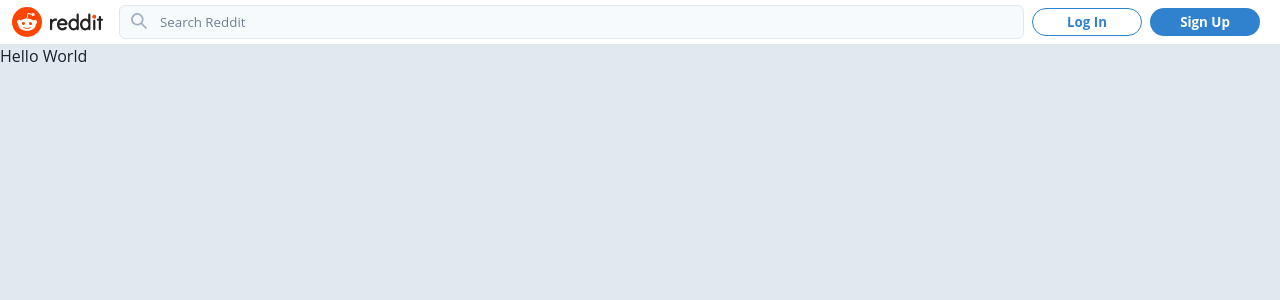
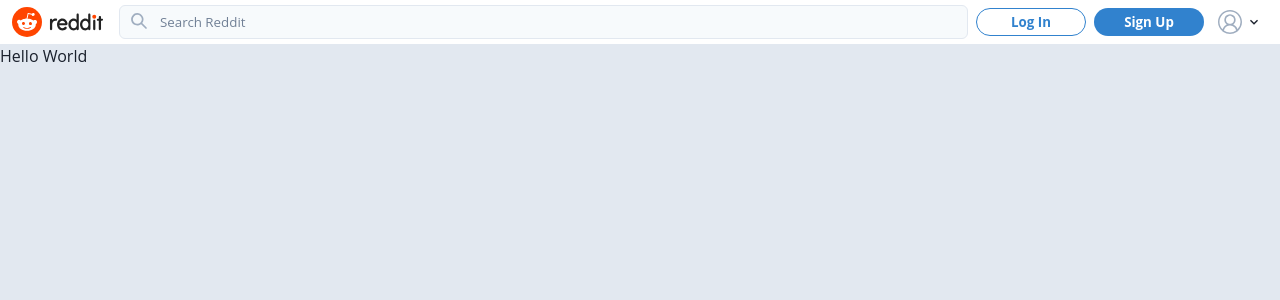
Before and after one commit to Virtucon/reddit-nextjs, a Next.js app: page / in a window 1280 px wide. Shown: the top 300 px of the page. Built offline with nearby package versions, Linux system fonts and the light colour scheme; no server answers.

Commit message:
icons added to navbar dependant on login state

```diff
--- a/src/components/Navbar/rightContent/RightContent.tsx
+++ b/src/components/Navbar/rightContent/RightContent.tsx
@@ -1,10 +1,10 @@
 import AuthModal from "@/components/modal/auth/AuthModal";
-import { Button, Flex } from "@chakra-ui/react";
-import { signOut, User } from "firebase/auth";
+import { Flex } from "@chakra-ui/react";
+import { User } from "firebase/auth";
 import { FC } from "react";
 import AuthButtons from "./AuthButtons";
-import { auth } from "@/firebase/clientApp";
 import Icons from "./Icons";
+import UserMenu from "./UserMenu";
 
 interface RightContentProps {
   user?: User | null;
@@ -19,6 +19,7 @@
         align="center"
       >
         {user ? <Icons /> : <AuthButtons /> }
+        <UserMenu user={user}/>
       </Flex>
     </>
   );
--- /dev/null
+++ b/src/components/Navbar/rightContent/UserMenu.tsx
@@ -0,0 +1,116 @@
+import { ChevronDownIcon } from "@chakra-ui/icons";
+import {
+  Flex,
+  Icon,
+  Menu,
+  MenuButton,
+  MenuDivider,
+  MenuItem,
+  MenuList,
+} from "@chakra-ui/react";
+import { signOut, User } from "firebase/auth";
+import { FC } from "react";
+import { FaRedditSquare } from "react-icons/fa";
+import { VscAccount } from "react-icons/vsc";
+import { CgProfile } from "react-icons/cg";
+import { MdOutlineLogin } from "react-icons/md";
+import { auth } from "@/firebase/clientApp";
+import { authModalState } from "@/atoms/authModalAtom";
+import { useSetRecoilState } from "recoil";
+
+interface UserMenuProps {
+  user?: User | null;
+}
+
+const UserMenu: FC<UserMenuProps> = ({ user }) => {
+  const setAuthModalState = useSetRecoilState(authModalState);
+
+  return (
+    <Menu>
+      <MenuButton
+        cursor="pointer"
+        padding="0px 6px"
+        borderRadius="4px"
+        _hover={{ outline: "1px solid", outlineColor: "gray.200" }}
+      >
+        <Flex align="center">
+          <Flex align="center">
+            {user ? (
+              <>
+                <Icon
+                  fontSize={24}
+                  color="gray.300"
+                  as={FaRedditSquare}
+                />
+              </>
+            ) : (
+              <Icon
+                fontSize={24}
+                mr={1}
+                color="gray.400"
+                as={VscAccount}
+              />
+            )}
+          </Flex>
+          <ChevronDownIcon />
+        </Flex>
+      </MenuButton>
+      <MenuList>
+        {user ? (
+          <>
+            <MenuItem
+              fontSize="10pt"
+              fontWeight={700}
+              _hover={{ bg: "blue.500", color: "white" }}
+            >
+              <Flex align="center">
+                <Icon
+                  fontSize={20}
+                  mr={2}
+                  as={CgProfile}
+                />
+                Profile
+              </Flex>
+            </MenuItem>
+            <MenuDivider />
+            <MenuItem
+              fontSize="10pt"
+              fontWeight={700}
+              _hover={{ bg: "blue.500", color: "white" }}
+              onClick={() => signOut(auth)}
+            >
+              <Flex align="center">
+                <Icon
+                  fontSize={20}
+                  mr={2}
+                  as={MdOutlineLogin}
+                />
+                Log Out
+              </Flex>
+            </MenuItem>
+          </>
+        ) : (
+          <>
+            <MenuItem
+              fontSize="10pt"
+              fontWeight={700}
+              _hover={{ bg: "blue.500", color: "white" }}
+              onClick={() => setAuthModalState({ open: true, view: "login" })}
+            >
+              <Flex align="center">
+                <Icon
+                  fontSize={20}
+                  mr={2}
+                  as={MdOutlineLogin}
+                />
+                Log In / Sign Up
+              </Flex>
+            </MenuItem>
+          </>
+        )}
+      </MenuList>
+    </Menu>
+  );
+};
+
+export default UserMenu;
```
